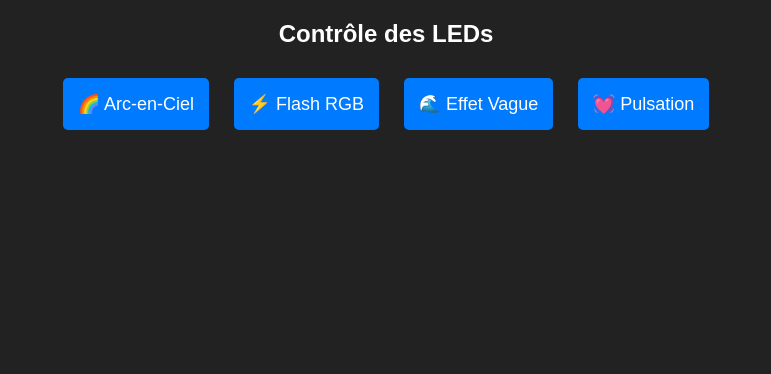
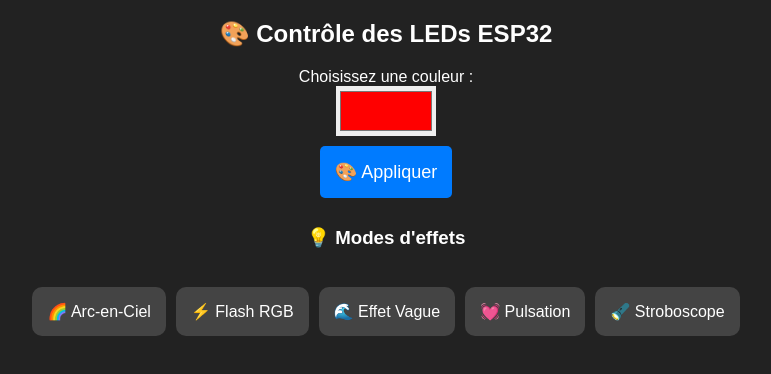
Before and after one commit to LinoVation1312/LED, a plain HTML site: page index.html in a window 1280 px wide. Shown: the whole page, without its empty margins (254-1025 px from the left). Drawn offline with Linux system fonts and the light colour scheme.

Commit message:
Update index.html

```diff
--- a/index.html
+++ b/index.html
@@ -5,21 +5,47 @@
     <meta name="viewport" content="width=device-width, initial-scale=1.0">
     <title>Contrôle LED ESP32</title>
     <style>
-        body { font-family: Arial, sans-serif; text-align: center; background-color: #222; color: white; }
+        body { font-family: Arial, sans-serif; text-align: center; background: #222; color: white; }
+        h2 { font-size: 24px; }
+        .container { display: flex; flex-direction: column; align-items: center; margin-top: 20px; }
         button { margin: 10px; padding: 15px; font-size: 18px; background: #007bff; color: white; border: none; cursor: pointer; border-radius: 5px; }
         button:hover { background: #0056b3; }
+        input[type="color"] { width: 100px; height: 50px; border: none; cursor: pointer; }
+        .modes { display: flex; flex-wrap: wrap; justify-content: center; gap: 10px; margin-top: 20px; }
+        .mode-btn { background: #444; padding: 15px; border-radius: 10px; cursor: pointer; transition: 0.3s; }
+        .mode-btn:hover { background: #666; }
     </style>
 </head>
 <body>
-    <h2>Contrôle des LEDs</h2>
-    <button onclick="sendEffect('rainbow')">🌈 Arc-en-Ciel</button>
-    <button onclick="sendEffect('flash')">⚡ Flash RGB</button>
-    <button onclick="sendEffect('wave')">🌊 Effet Vague</button>
-    <button onclick="sendEffect('pulse')">💓 Pulsation</button>
+    <h2>🎨 Contrôle des LEDs ESP32</h2>
+    <div class="container">
+        <label>Choisissez une couleur :</label>
+        <input type="color" id="colorPicker" value="#ff0000">
+        <button onclick="sendColor()">🎨 Appliquer</button>
+
+        <h3>💡 Modes d'effets</h3>
+        <div class="modes">
+            <div class="mode-btn" onclick="sendEffect('rainbow')">🌈 Arc-en-Ciel</div>
+            <div class="mode-btn" onclick="sendEffect('flash')">⚡ Flash RGB</div>
+            <div class="mode-btn" onclick="sendEffect('wave')">🌊 Effet Vague</div>
+            <div class="mode-btn" onclick="sendEffect('pulse')">💓 Pulsation</div>
+            <div class="mode-btn" onclick="sendEffect('strobe')">🔦 Stroboscope</div>
+        </div>
+    </div>
 
     <script>
+        function sendColor() {
+            let color = document.getElementById("colorPicker").value;
+            let r = parseInt(color.substr(1, 2), 16);
+            let g = parseInt(color.substr(3, 2), 16);
+            let b = parseInt(color.substr(5, 2), 16);
+            fetch(`/color?r=${r}&g=${g}&b=${b}`)
+                .then(response => console.log("Couleur envoyée:", color));
+        }
+
         function sendEffect(effect) {
-            alert("Commande envoyée: " + effect);
+            fetch(`/effect?name=${effect}`)
+                .then(response => console.log("Effet envoyé:", effect));
         }
     </script>
 </body>
```
